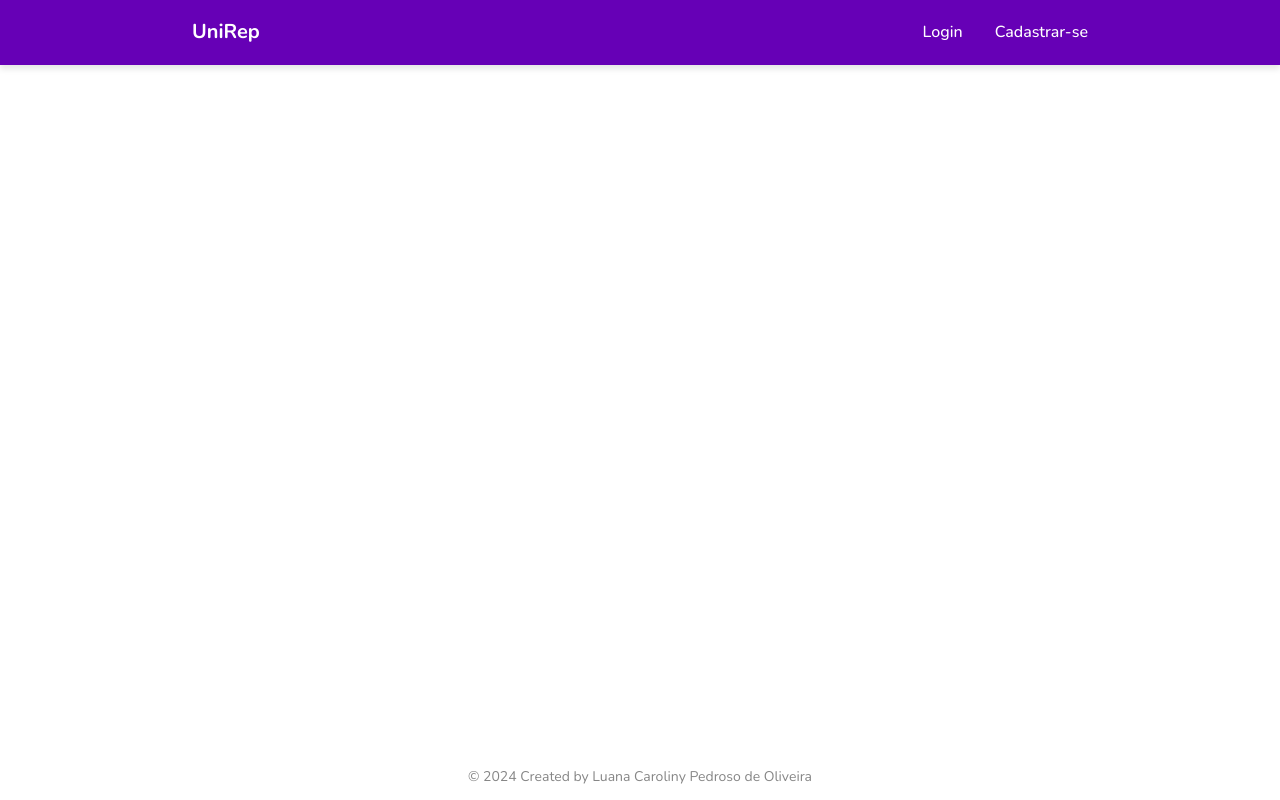
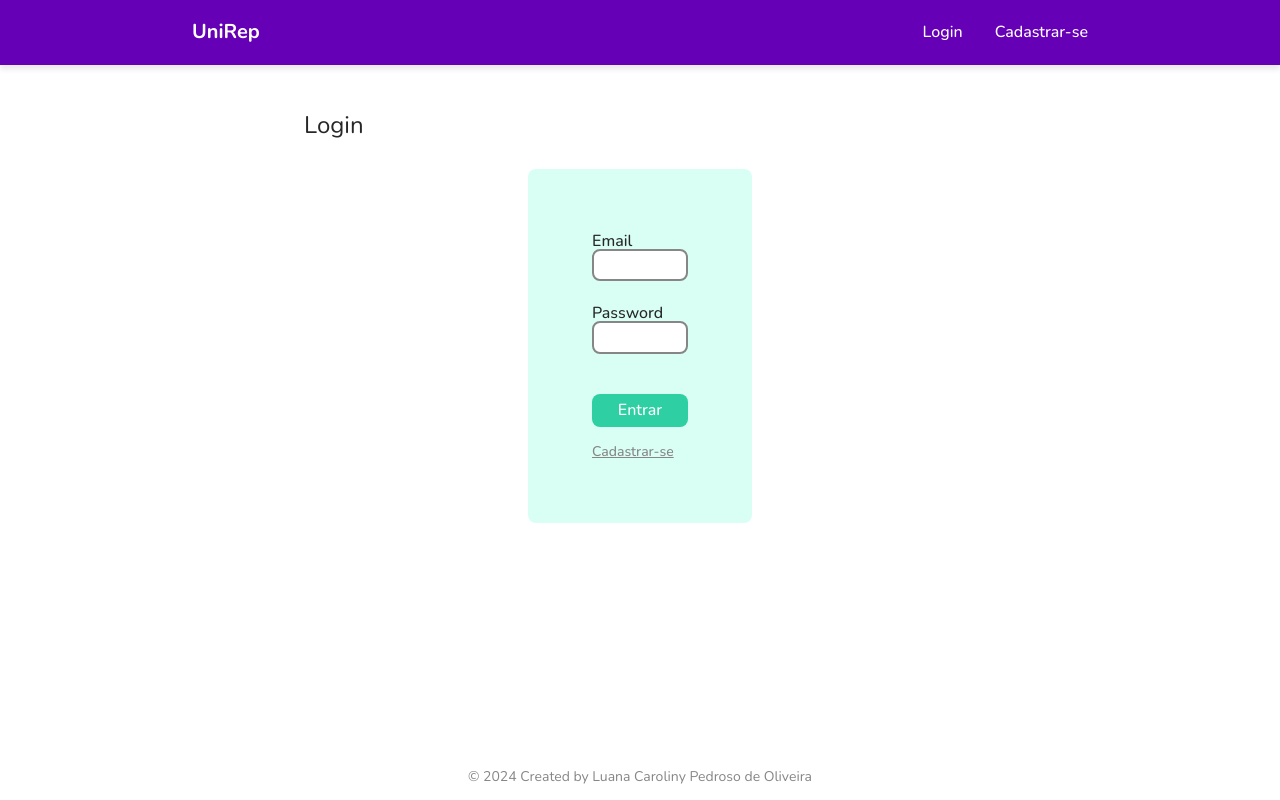
Before and after one commit to luacarol/unirep, a React (Create React App) app in the folder unirep_frontend/: page /login in a window 1280 px wide. Built offline with nearby package versions, Linux system fonts and the light colour scheme.

Commit message:
Login screen created

```diff
--- a/unirep_frontend/src/pages/Login/Login.jsx
+++ b/unirep_frontend/src/pages/Login/Login.jsx
@@ -3,7 +3,29 @@ import styles from "./Login.module.css";
 const Login = () => {
     return (
         <div className={styles.login_container}>
+            <h1 className="title">Login</h1>
 
+            <div className={styles.login_content}>
+
+                <div className={styles.inputs}>
+                    <div className={styles["label-input_container"]}>
+                        <label className={`section ${styles.label}`}>Email</label>
+                        <input className={`section ${styles.input}`} type="text" />
+                    </div>
+
+                    <div className={styles["label-input_container"]}>
+                        <label className={`section ${styles.label}`}>Password</label>
+                        <input className={`section ${styles.input}`} type="password" />
+                    </div>
+                </div>
+
+                <button className={styles["icon-label_button"]}><label className={`section ${styles.label}`}>Entrar</label></button>
+
+                <div className={styles.register_section}>
+                    <a className={`label link ${styles.link}`} href="/register">Cadastrar-se</a>
+                </div>
+
+            </div>
         </div>
     )
 }
--- a/unirep_frontend/src/pages/Login/Login.module.css
+++ b/unirep_frontend/src/pages/Login/Login.module.css
@@ -0,0 +1,68 @@
+.login_content {
+    padding: 4rem;
+    margin: 2rem 14rem;
+    border-radius: 0.5rem;
+    display: flex;
+    flex-direction: column;
+    background-color: var(--light-cyan);
+}
+
+.login_content .inputs {
+    margin-bottom: 2.5rem;
+}
+
+.login_content .label-input_container:not(:last-child) {
+    margin-bottom: 1.5rem;
+}
+
+.label-input_container {
+    display: flex;
+    flex-direction: column;
+    align-items: flex-start;
+}
+
+.label-input_container .input {
+    width: 100%;
+    padding: 0.2rem 0.5rem;
+    box-sizing: border-box;
+    border: 2px solid var(--gray);
+    border-radius: 0.5rem;
+    transition: border-color 0.3s ease;
+}
+
+.input:focus {
+    border-color: var(--cyan);
+    outline: none;
+    box-shadow: 0 0 5px rgba(0, 123, 255, 0.5);
+}
+
+.icon-label_button {
+    padding: 0.35rem;
+    border-radius: 0.5rem;
+    background-color: var(--cyan);
+    box-sizing: border-box;
+    border: none;
+    cursor: pointer;
+    transition: background-color 0.3s ease;
+}
+
+.icon-label_button .label {
+    color: var(--white);
+    cursor: pointer;
+}
+
+.icon-label_button:hover {
+    background-color: var(--purple);
+}
+
+.register_section {
+    margin-top: 1rem;
+}
+
+.register_section .link {
+    color: var(--gray);
+}
+
+.register_section .link:hover {
+    color: var(--black);
+}
--- a/unirep_frontend/src/styles/colors.css
+++ b/unirep_frontend/src/styles/colors.css
@@ -5,5 +5,6 @@
     --light-gray: #CCCCCC;
     --purple: #6600B6;
     --cyan: #2FCFA4;
+    --light-cyan: #7bddc3;
     --light-cyan: #D9FFF5;
 }
--- a/unirep_frontend/src/styles/typography.css
+++ b/unirep_frontend/src/styles/typography.css
@@ -35,3 +35,9 @@
     font-weight: 336;
     color: var(--black);
 }
+
+.link {
+    text-decoration: underline;
+    font-weight: 500;
+    color: var(--black);
+}
```
